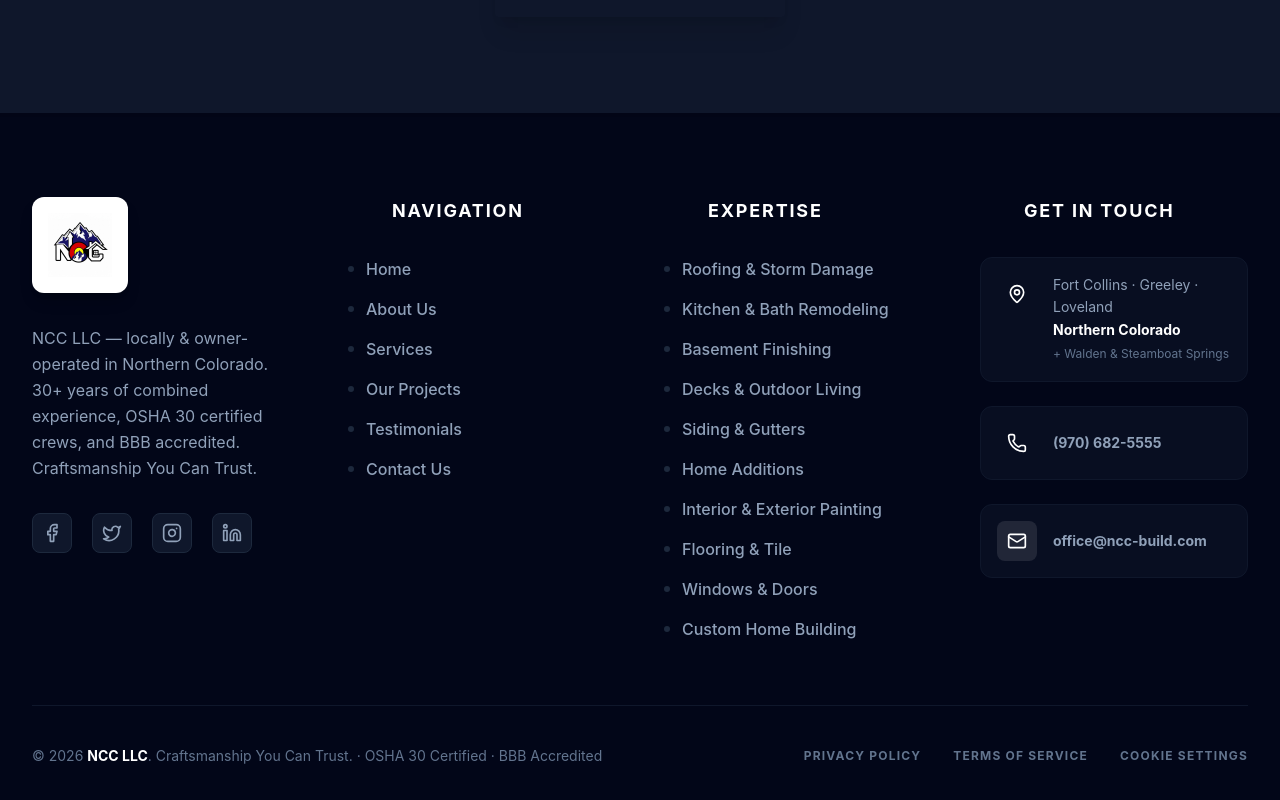
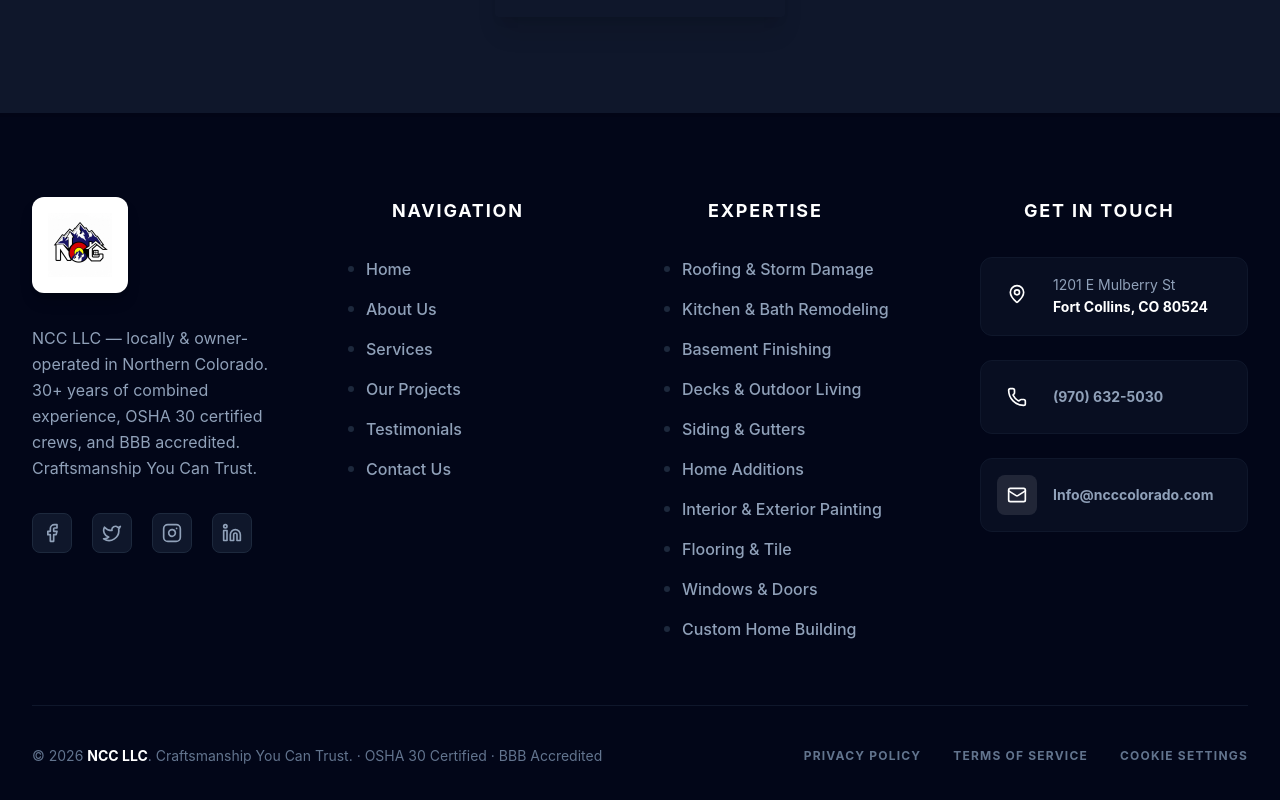
Before and after one commit to hollyw00d337/NCC, a React (Vite) app: page /projects in a window 1280 px wide. Shown: the part 3472-4272 px from the top of the page. Built offline with nearby package versions, Linux system fonts and the light colour scheme.

Commit message:
Agregue favicon

```diff
--- a/index.html
+++ b/index.html
@@ -4,6 +4,7 @@
     <head>
       <meta charset="UTF-8" />
       <meta name="viewport" content="width=device-width, initial-scale=1.0" />
+      <link rel="icon" type="image/png" href="/favicon.png" />
       <title>NCC WEBSITE</title>
     </head>
 
--- a/src/app/components/Footer.tsx
+++ b/src/app/components/Footer.tsx
@@ -72,8 +72,8 @@ export default function Footer() {
                 "Custom Home Building",
               ].map((service, i) => (
                 <li key={i} className="flex items-center gap-3 group cursor-pointer hover:text-white transition-colors">
-                   <div className="w-1.5 h-1.5 rounded-full bg-slate-800 group-hover:bg-secondary transition-colors" />
-                   {service}
+                  <div className="w-1.5 h-1.5 rounded-full bg-slate-800 group-hover:bg-secondary transition-colors" />
+                  {service}
                 </li>
               ))}
             </ul>
@@ -90,22 +90,21 @@ export default function Footer() {
                   <MapPin className="h-5 w-5 text-secondary" />
                 </div>
                 <span className="text-slate-400 text-sm leading-relaxed">
-                  Fort Collins · Greeley · Loveland<br />
-                  <span className="text-white font-bold">Northern Colorado</span><br />
-                  <span className="text-slate-500 text-xs">+ Walden &amp; Steamboat Springs</span>
+                  1201 E Mulberry St<br />
+                  <span className="text-white font-bold">Fort Collins, CO 80524</span>
                 </span>
               </div>
-              <a href="tel:+19706825555" className="flex items-center gap-4 p-4 rounded-xl bg-slate-900/50 border border-slate-900 group hover:border-slate-800 transition-colors">
+              <a href="tel:+19706325030" className="flex items-center gap-4 p-4 rounded-xl bg-slate-900/50 border border-slate-900 group hover:border-slate-800 transition-colors">
                 <div className="bg-accent/10 p-2.5 rounded-lg">
                   <Phone className="h-5 w-5 text-accent" />
                 </div>
-                <span className="text-slate-400 text-sm font-bold group-hover:text-white transition-colors">(970) 682-5555</span>
+                <span className="text-slate-400 text-sm font-bold group-hover:text-white transition-colors">(970) 632-5030</span>
               </a>
-              <a href="mailto:office@ncc-build.com" className="flex items-center gap-4 p-4 rounded-xl bg-slate-900/50 border border-slate-900 group hover:border-slate-800 transition-colors">
+              <a href="mailto:Info@ncccolorado.com" className="flex items-center gap-4 p-4 rounded-xl bg-slate-900/50 border border-slate-900 group hover:border-slate-800 transition-colors">
                 <div className="bg-white/10 p-2.5 rounded-lg">
                   <Mail className="h-5 w-5 text-white" />
                 </div>
-                <span className="text-slate-400 text-sm font-bold group-hover:text-white transition-colors">office@ncc-build.com</span>
+                <span className="text-slate-400 text-sm font-bold group-hover:text-white transition-colors">Info@ncccolorado.com</span>
               </a>
             </div>
           </div>
--- a/src/app/components/Layout.tsx
+++ b/src/app/components/Layout.tsx
@@ -310,9 +310,9 @@ export default function Layout() {
                   size={20}
                 />
                 <span>
-                  123 Construction Blvd, Suite 400
+                  1201 E Mulberry St
                   <br />
-                  Austin, TX 78701
+                  Fort Collins, CO 80524
                 </span>
               </li>
               <li className="flex items-center gap-3">
@@ -320,14 +320,14 @@ export default function Layout() {
                   className="text-orange-600 shrink-0"
                   size={20}
                 />
-                <span>(555) 123-4567</span>
+                <span>(970) 632-5030</span>
               </li>
               <li className="flex items-center gap-3">
                 <Mail
                   className="text-orange-600 shrink-0"
                   size={20}
                 />
-                <span>info@apexbuild.com</span>
+                <span>Info@ncccolorado.com</span>
               </li>
             </ul>
           </div>
--- a/src/app/components/Navbar.tsx
+++ b/src/app/components/Navbar.tsx
@@ -69,7 +69,7 @@ export default function Navbar() {
 
           <div className="hidden md:flex items-center">
             <a
-              href="tel:+19706825555"
+              href="tel:+19706325030"
               className="flex items-center gap-3 px-8 py-3 bg-secondary text-white rounded-sm hover:scale-105 transition-all shadow-xl shadow-secondary/20 active:scale-95"
             >
               <Phone className="h-4 w-4" />
@@ -126,7 +126,7 @@ export default function Navbar() {
 
             <div className="mt-auto pt-12 border-t border-white/10">
               <a
-                href="tel:+19706825555"
+                href="tel:+19706325030"
                 className="flex items-center justify-center gap-3 w-full py-6 bg-secondary text-white font-black tracking-widest uppercase rounded-sm"
               >
                 <Phone className="h-5 w-5" />
--- a/src/app/pages/Contact.tsx
+++ b/src/app/pages/Contact.tsx
@@ -96,7 +96,7 @@ export default function Contact() {
                 </div>
                 <div>
                   <h3 className="font-bold text-lg text-primary">Phone</h3>
-                  <p className="text-slate-600 mb-1">Main: (970) 682-5555</p>
+                  <p className="text-slate-600 mb-1">Main: (970) 632-5030</p>
                   <p className="text-slate-500 text-sm">Call or text for a free estimate</p>
                 </div>
               </div>
@@ -107,8 +107,7 @@ export default function Contact() {
                 </div>
                 <div>
                   <h3 className="font-bold text-lg text-primary">Email</h3>
-                  <p className="text-slate-600">office@ncc-build.com</p>
-                  <p className="text-slate-600">bids@ncc-build.com</p>
+                  <p className="text-slate-600">Info@ncccolorado.com</p>
                 </div>
               </div>
 
--- a/src/app/pages/Home.tsx
+++ b/src/app/pages/Home.tsx
@@ -78,11 +78,11 @@ export default function Home() {
                   <ArrowRight className="h-4 w-4 group-hover:translate-x-1 transition-transform" />
                 </Link>
                 <a
-                  href="tel:+19706825555"
+                  href="tel:+19706325030"
                   className="flex items-center justify-center gap-3 px-8 py-4 border border-white/15 text-white text-sm font-bold uppercase tracking-widest rounded-sm hover:bg-white/5 transition-colors"
                 >
                   <Phone className="h-4 w-4" />
-                  (970) 682-5555
+                  (970) 632-5030
                 </a>
               </div>
             </motion.div>
```
Also changed, not shown: public/favicon.png (added).
